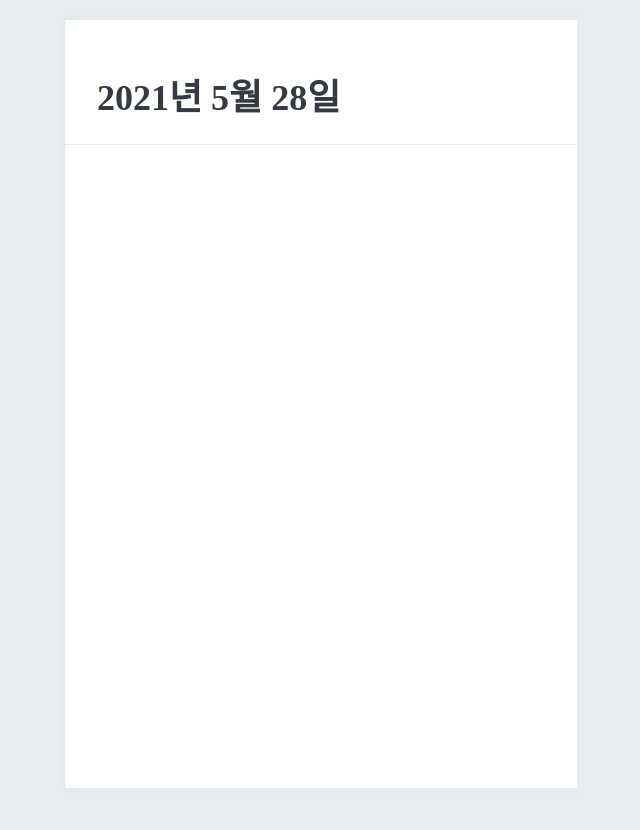
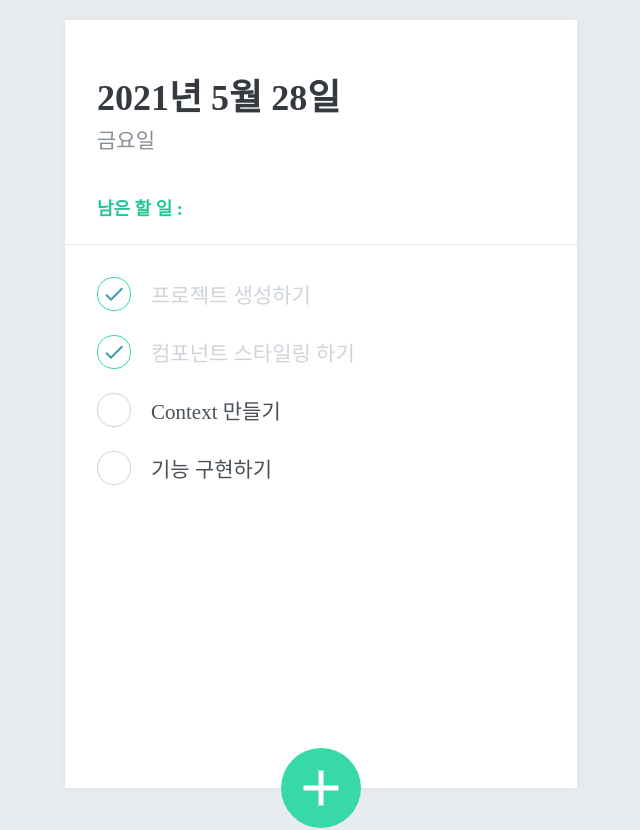
Before and after one commit to swanious/react-playground, a React (Create React App) app: page /todos in a window 1280 px wide. Shown: the part 160-990 px from the top of the page, without its empty margins (319-959 px from the left). Built offline with nearby package versions, Linux system fonts and the light colour scheme.

Commit message:
Todo 기본 구조

```diff
--- /dev/null
+++ b/src/components/Todo/TodoCreate.tsx
@@ -0,0 +1,100 @@
+import React, { useState } from 'react';
+import styled, { css } from 'styled-components';
+import { MdAdd } from 'react-icons/md';
+
+const CircleButton = styled.button<{ open: boolean }>`
+  background: #38d9a9;
+  &:hover {
+    background: #63e6be;
+  }
+  &:active {
+    background: #20c997;
+  }
+
+  z-index: 5;
+  cursor: pointer;
+  width: 80px;
+  height: 80px;
+  /* display가 block인데 align-items, justify-content가 먹히나..? */
+  display: block;
+  align-items: center;
+  justify-content: center;
+  font-size: 60px;
+  position: absolute;
+  left: 50%;
+  bottom: 0;
+  transform: translate(-50%, 50%);
+  color: white;
+  border-radius: 50%;
+  border: none;
+  outline: none;
+  display: flex;
+  align-items: center;
+  justify-content: center;
+
+  transition: 0.125s all ease-in;
+  ${(props) =>
+    props.open &&
+    css`
+      background: #ff6b6b;
+      &:hover {
+        background: #ff8787;
+      }
+      &:active {
+        background: #fa5252;
+      }
+      transform: translate(-50%, 50%) rotate(45deg);
+    `}
+`;
+
+const InsertFormPositioner = styled.div`
+  width: 100%;
+  bottom: 0;
+  left: 0;
+  position: absolute;
+`;
+
+const InsertForm = styled.form`
+  background: #f8f9fa;
+  padding-left: 32px;
+  padding-top: 32px;
+  padding-right: 32px;
+  padding-bottom: 72px;
+
+  border-bottom-left-radius: 16px;
+  border-bottom-right-radius: 16px;
+  border-top: 1px solid #e9ecef;
+`;
+
+const Input = styled.input`
+  padding: 12px;
+  border-radius: 4px;
+  border: 1px solid #dee2e6;
+  width: 100%;
+  outline: none;
+  font-size: 18px;
+  box-sizing: border-box;
+`;
+
+function TodoCreate() {
+  const [open, setOpen] = useState(false);
+
+  const onToggle = (): void => setOpen((open) => !open);
+
+  return (
+    <>
+      {open && (
+        <InsertFormPositioner>
+          <InsertForm>
+            <Input type="text" autoFocus placeholder="할 일을 입력 후, Enter를 누르세요" />
+          </InsertForm>
+        </InsertFormPositioner>
+      )}
+      <CircleButton onClick={onToggle} open={open}>
+        <MdAdd />
+      </CircleButton>
+    </>
+  );
+}
+
+export default TodoCreate;
--- a/src/components/Todo/TodoHead.tsx
+++ b/src/components/Todo/TodoHead.tsx
@@ -24,12 +24,16 @@ const TodoHeadBlock = styled.div`
   }
 `;
 
+const day: string[] = ['일요일', '월요일', '화요일', '수요일', '목요일', '금요일', '토요일'];
+
 function TodoHead() {
   return (
     <TodoHeadBlock>
       <h1>{`${new Date().getFullYear()}년 ${
         new Date().getMonth() * 1 + 1
       }월 ${new Date().getDate()}일`}</h1>
+      <div className="day">{day[new Date().getDay()]}</div>
+      <div className="tasks-left">남은 할 일 :</div>
     </TodoHeadBlock>
   );
 }
--- /dev/null
+++ b/src/components/Todo/TodoItem.tsx
@@ -0,0 +1,83 @@
+import React from 'react';
+import styled, { css } from 'styled-components';
+import { MdDone, MdDelete } from 'react-icons/md';
+
+const Remove = styled.div`
+  display: flex;
+  align-items: center;
+  justify-content: center;
+  color: #dee2e6;
+  font-size: 24px;
+  cursor: pointer;
+  &:hover {
+    color: #ff6b6b;
+  }
+  display: none;
+`;
+
+const TodoItemBlock = styled.div`
+  display: flex;
+  align-items: center;
+  padding-top: 12px;
+  padding-bottom: 12px;
+  /* til_1
+    Component Selector라는 기능으로,
+    TodoItemBlock 위에 커서가 있을 때, Remove 컴포넌트를 보여주라는 의미
+  */
+  &:hover {
+    ${Remove} {
+      display: initial;
+    }
+  }
+`;
+
+const CheckCircle = styled.div<{ done: boolean }>`
+  width: 32px;
+  height: 32px;
+  border-radius: 16px;
+  border: 1px solid #ced4da;
+  font-size: 24px;
+  display: flex;
+  align-items: center;
+  justify-content: center;
+  margin-right: 20px;
+  cursor: pointer;
+
+  /* til
+    이렇게 props에 따른 속성을 적용할 때 css+템플릿 리터럴으로 속성을 적용할 수 있음
+  */
+  ${(props) =>
+    props.done &&
+    css`
+      border: 1px solid #38d9a9;
+      color: #389da9;
+    `}
+`;
+
+const Text = styled.div<{ done: boolean }>`
+  flex: 1;
+  font-size: 21px;
+  color: #495057;
+  ${(props) =>
+    props.done &&
+    css`
+      color: #ced4da;
+    `}
+`;
+
+interface Todo {
+  // id: number;
+  done: boolean;
+  text: string;
+}
+
+function TodoItem({ done, text }: Todo) {
+  return (
+    <TodoItemBlock>
+      <CheckCircle done={done}>{done && <MdDone />}</CheckCircle>
+      <Text done={done}>{text}</Text>
+    </TodoItemBlock>
+  );
+}
+
+export default TodoItem;
--- /dev/null
+++ b/src/components/Todo/TodoList.tsx
@@ -0,0 +1,31 @@
+import React from 'react';
+import styled from 'styled-components';
+import TodoItem from './TodoItem';
+
+// 할 일을 보여주는 TodoList
+const TodoListBlock = styled.div`
+  flex: 1;
+  padding: 20px 32px;
+  padding-bottom: 48px;
+
+  /* <overflow 정리>
+   hidden: 내용 잘림. 스크롤바 X
+   scroll: 내용 잘림. 스크롤바 O
+   auto: 내용 잘림. 필요할때만 스크롤바 O
+   visible: 내용이 안잘리고 DOM사이즈를 초과할 시 넘침)
+   */
+  overflow-y: auto;
+`;
+
+function TodoList() {
+  return (
+    <TodoListBlock>
+      <TodoItem text="프로젝트 생성하기" done />
+      <TodoItem text="컴포넌트 스타일링 하기" done />
+      <TodoItem text="Context 만들기" done={false} />
+      <TodoItem text="기능 구현하기" done={false} />
+    </TodoListBlock>
+  );
+}
+
+export default TodoList;
--- a/src/components/Todo/index.ts
+++ b/src/components/Todo/index.ts
@@ -1,2 +1,5 @@
 export {default as TodoTemplate} from './TodoTemplate'
 export {default as TodoHead} from './TodoHead'
+export {default as TodoList} from './TodoList'
+export {default as TodoItem} from './TodoItem'
+export {default as TodoCreate} from './TodoCreate'
--- a/src/pages/TodoSample.tsx
+++ b/src/pages/TodoSample.tsx
@@ -1,6 +1,6 @@
 import React from 'react';
 import { createGlobalStyle } from 'styled-components';
-import { TodoTemplate, TodoHead } from 'components/Todo';
+import { TodoTemplate, TodoHead, TodoList, TodoCreate } from 'components/Todo';
 
 const GlobalStyle = createGlobalStyle`
   body {
@@ -14,6 +14,8 @@ function TodoSample() {
       <GlobalStyle />
       <TodoTemplate>
         <TodoHead />
+        <TodoList />
+        <TodoCreate />
       </TodoTemplate>
     </>
   );
```
Also changed, not shown: src/utils/DateParse.ts (+31 -29 lines).
